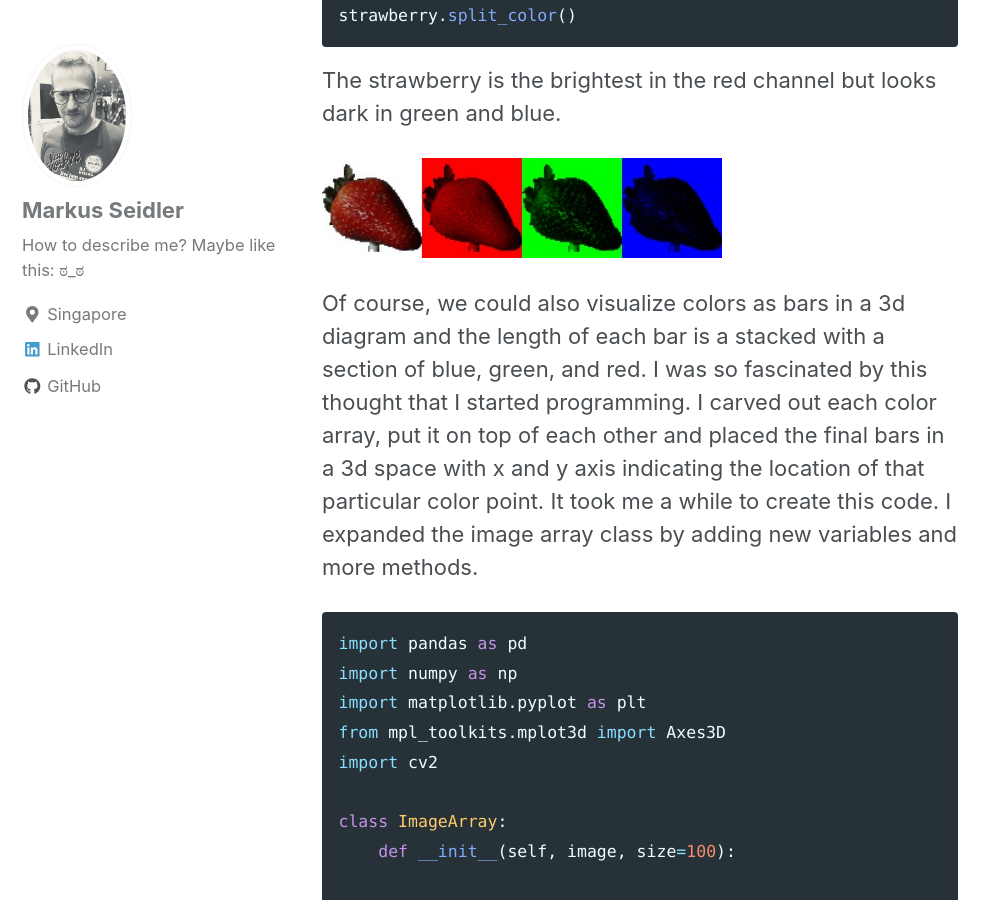
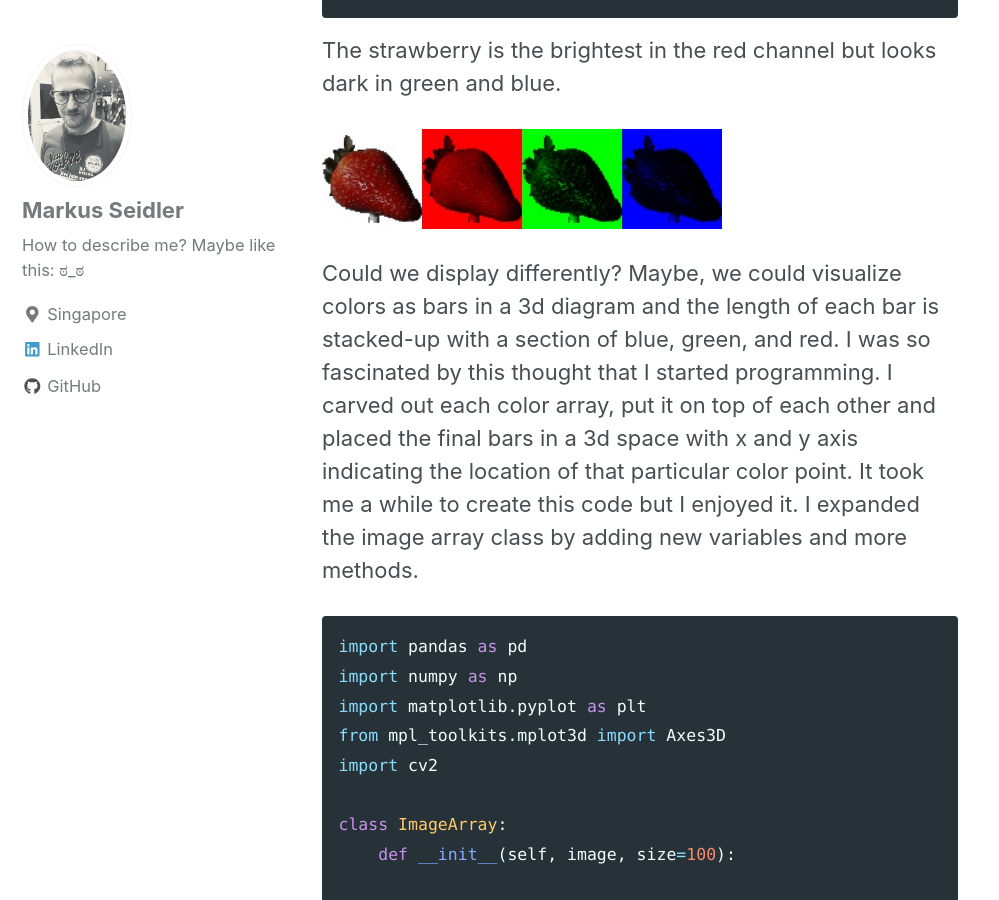
Before and after one commit to markusseidler/markusseidler.github.io, a Jekyll site: the page built from _posts/2018-04-28-IRC.md, in a window 1280 px wide and 900 px high, scrolled down 5453 px. Shown: the whole window, without its empty margins (0-999 px from the left). Built offline with Jekyll 4.4.1, drawn with Linux system fonts in a browser that asks for light colours; nearby versions of some CDN libraries; some of the changed text lies outside the part shown.

Commit message:
corrected video part

````diff
--- a/_posts/2018-04-28-IRC.md
+++ b/_posts/2018-04-28-IRC.md
@@ -85,7 +85,6 @@ channels and puts it in to a new image.
 
 
 ```python
-
 import numpy as np
 import pandas as pd
 import cv2
@@ -151,13 +150,14 @@ green and blue.
 alt="Strawberry Color Split">
 
 
-Of course, we could also visualize colors as bars in a 3d diagram and
-the length of each bar is a stacked with a section of blue, green, and
-red. I was so fascinated by this thought that I started programming. I
-carved out each color array, put it on top of each other and placed the
+Could we display differently? Maybe, we could visualize colors as bars in
+a 3d diagram and the length of each bar is stacked-up with a section of blue,
+green, and red. I was so fascinated by this thought that I started programming.
+I carved out each color array, put it on top of each other and placed the
 final bars in a 3d space with x and y axis indicating the location of that
-particular color point. It took me a while to create this code. I expanded
-the image array class by adding new variables and more methods.
+particular color point. It took me a while to create this code but I enjoyed
+it. I expanded the image array class by adding new variables and more methods.
+
 
 ```python
 import pandas as pd
@@ -275,7 +275,7 @@ banana.plot_3d(name="Banana 3d plot", display=True, rotation=True)
 ```
 
 Here we go. Here is the rotation of 3d plot of the image where each color
-is stacked up to one bar in a three-dimensional space. Enjoy...
+is stacked-up to one bar in a three-dimensional space. Enjoy...
 
 <video width="480" height="320" controls="controls">
   <source src="/images/IRC/banana_3d.mp4" type="video/mp4">
````
